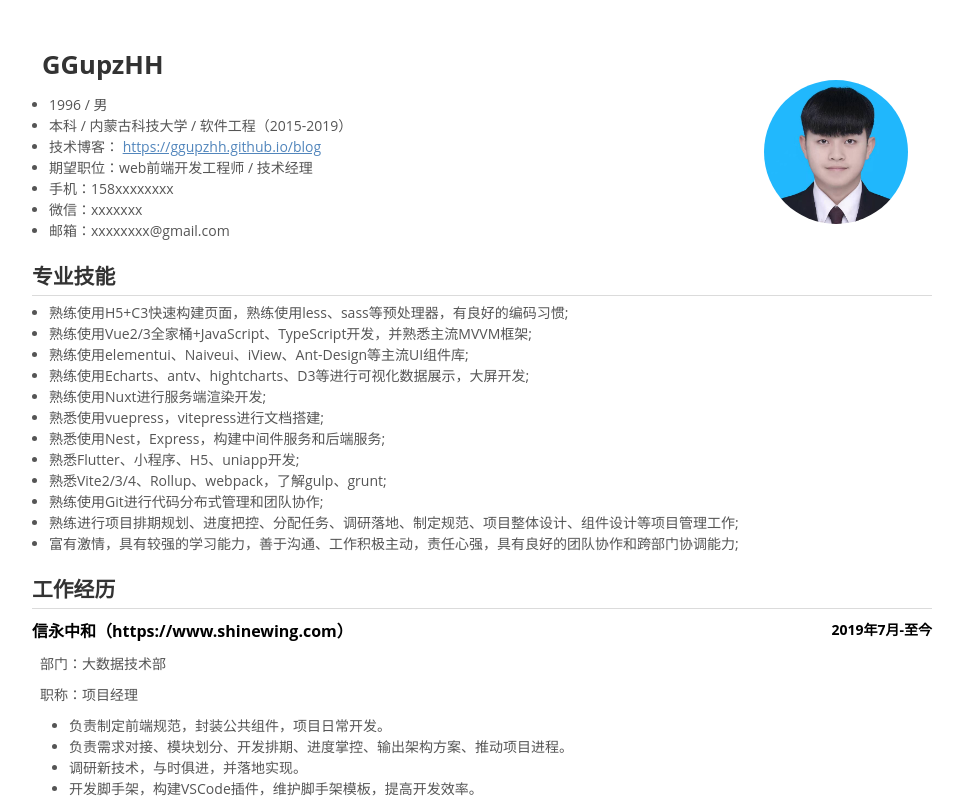
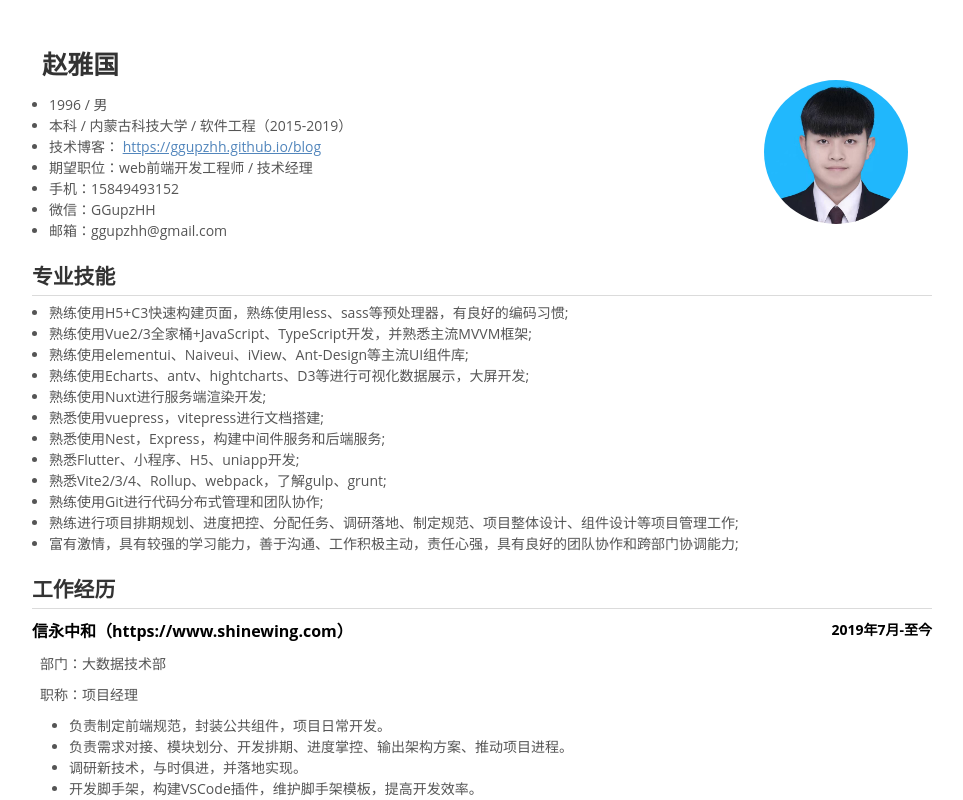
Before and after one commit to shaopeng007/resume, a Vue app: page / in a window 1280 px wide. Shown: the top 800 px of the page, without its empty margins (158-1121 px from the left). Built offline with nearby package versions, Linux system fonts and the light colour scheme.

Commit message:
✨ (add userinfo): Add userinfo
add userinfo

```diff
--- a/src/components/UserInfo.vue
+++ b/src/components/UserInfo.vue
@@ -17,7 +17,7 @@ import avatar from '/avatar.pic.jpg'
 
         rounded-full " :src="avatar" alt="avatar" />
       </div>
-      <h3 class="text-center sm:text-left ">GGupzHH</h3>
+      <h3 class="text-center sm:text-left ">赵雅国</h3>
       <ul>
         <li>1996 / 男</li>
         <li>本科 / 内蒙古科技大学 / 软件工程（2015-2019）</li>
@@ -25,9 +25,9 @@ import avatar from '/avatar.pic.jpg'
           <a href="https://ggupzhh.github.io/blog" target="_blank">https://ggupzhh.github.io/blog</a>
         </li>
         <li>期望职位：web前端开发工程师 / 技术经理</li>
-        <li>手机：158xxxxxxxx</li>
-        <li>微信：xxxxxxx</li>
-        <li>邮箱：xxxxxxxx@gmail.com</li>
+        <li>手机：15849493152</li>
+        <li>微信：GGupzHH</li>
+        <li>邮箱：ggupzhh@gmail.com</li>
       </ul>
     </div>
 
```
